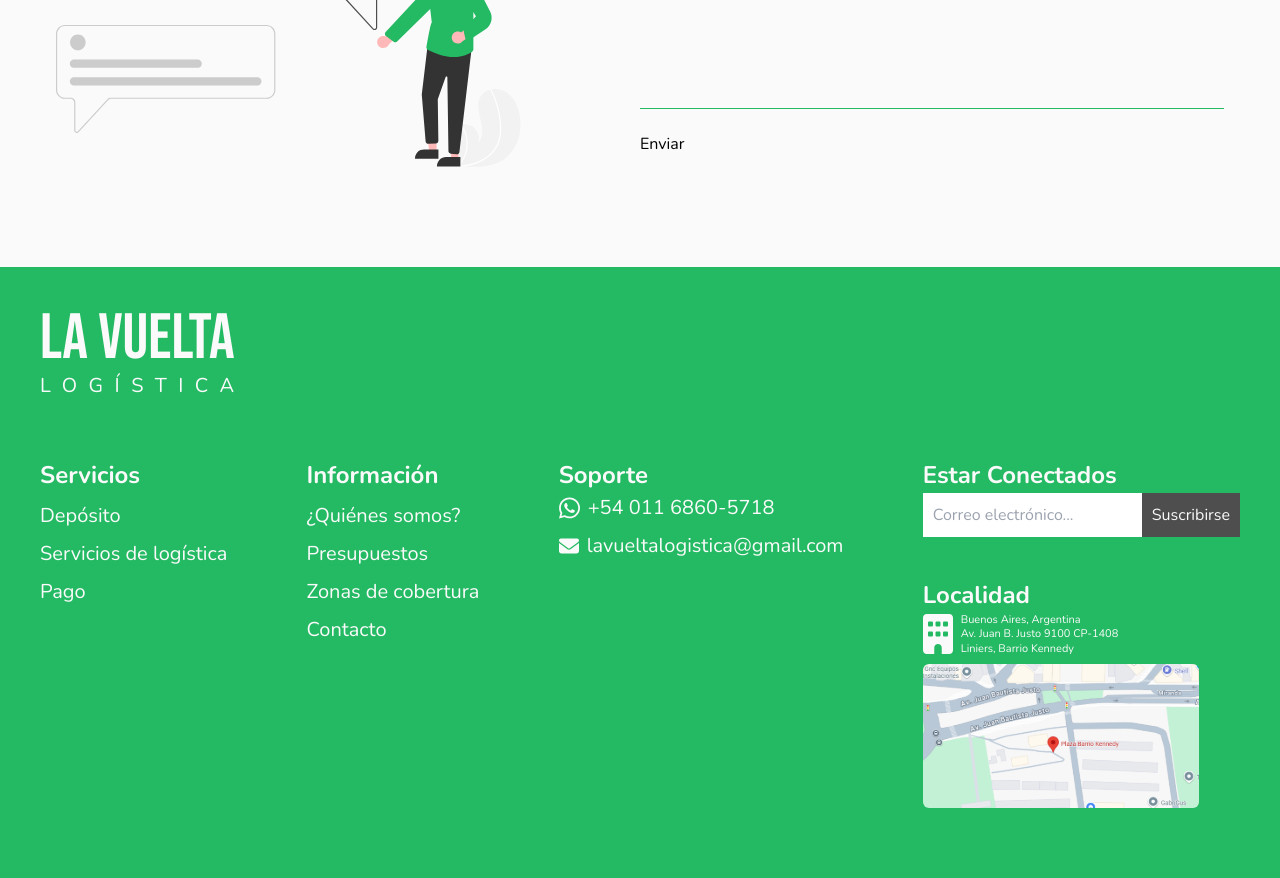
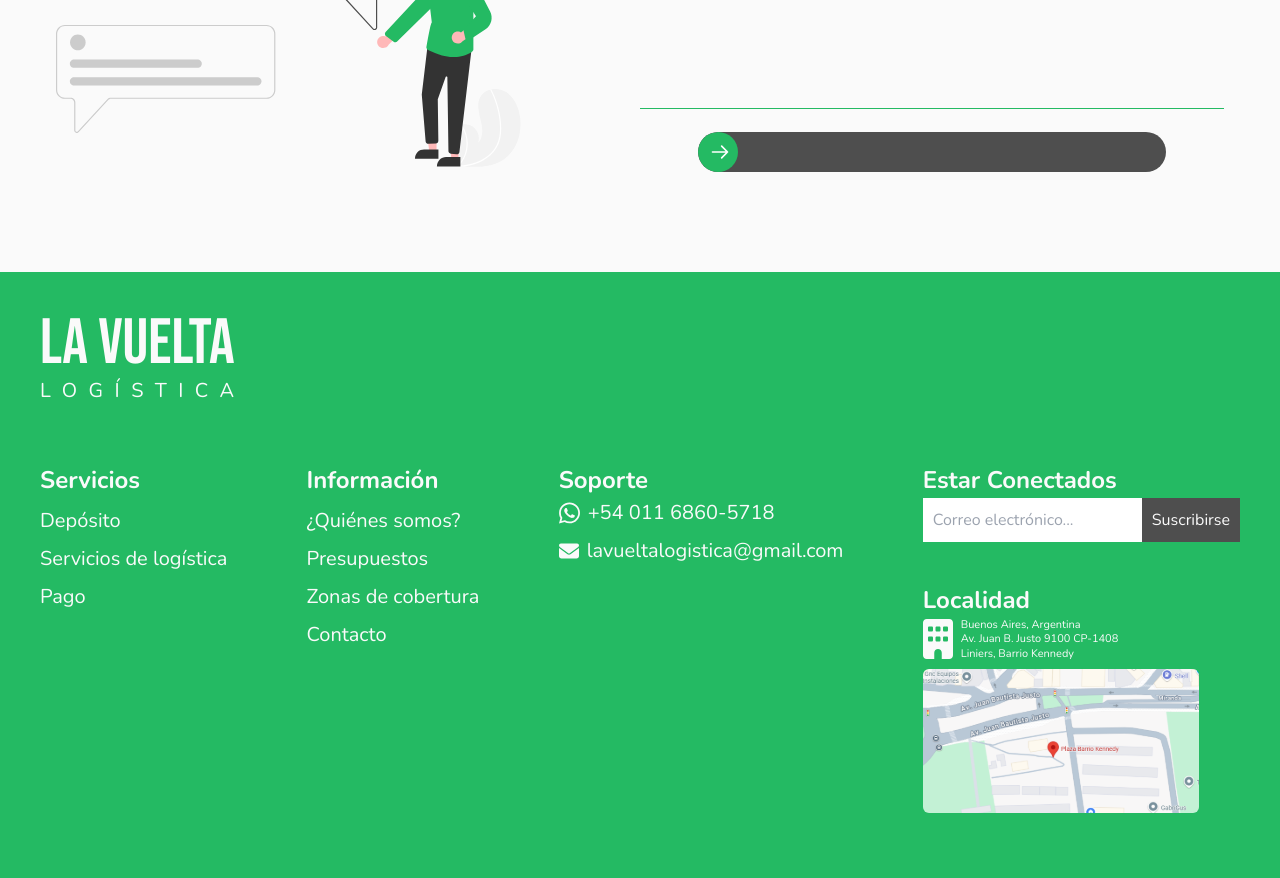
Before and after one commit to LautaroGando/GLU-Logistica, a Next.js app: page / in a window 1280 px wide. Shown: the part 4100-4978 px from the top of the page. Built offline with nearby package versions, Linux system fonts and the light colour scheme.

Commit message:
Agregando boton de contacto, mejorando validaciones del formulario "register"

```diff
--- a/src/components/HomeComponents/Contact/ContactForm/ContactForm.tsx
+++ b/src/components/HomeComponents/Contact/ContactForm/ContactForm.tsx
@@ -42,8 +42,33 @@ const ContactForm: React.FC = () => {
             <ErrorMessage name="mensaje" component="div" className="text-red-500" />
           </div>
 
-          <button type="submit" className="btnSubmit">
-            Enviar
+          <button
+            type="submit"
+            className="
+            group relative flex items-center justify-start w-[80%] h-[30px] mx-auto bg-sc rounded-full overflow-hidden transition-all duration-300 pr-4 py-2
+            sm:h-[36px]
+            lg:h-[40px]
+            "
+          >
+            <span className="absolute left-0 w-10 h-10 p-2 bg-pcPrincipal rounded-full flex items-center justify-end transition-all duration-300 group-hover:w-full">
+              <svg
+                className="w-5 h-5 text-white"
+                fill="none"
+                viewBox="0 0 24 24"
+                stroke="currentColor"
+              >
+                <path
+                  strokeLinecap="round"
+                  strokeLinejoin="round"
+                  strokeWidth={2}
+                  d="M14 5l7 7m0 0l-7 7m7-7H3"
+                />
+              </svg>
+            </span>
+
+            <span className="absolute right-[100%] text-white text-sm font-medium opacity-0 transition-all duration-300 group-hover:opacity-100 group-hover:right-10">
+              Enviar
+            </span>
           </button>
         </Form>
       )}
--- a/src/components/SingUpComponents/SingUp.tsx
+++ b/src/components/SingUpComponents/SingUp.tsx
@@ -33,7 +33,7 @@ const SingUp = () => {
           <span className="flex items-center justify-center gap-3 text-tcSecondary font-light before:content-[''] before:flex-1 before:h-[1px] before:bg-tcSecondary after:content-[''] after:flex-1 after:h-[1px] after:bg-tcSecondary">
             o
           </span>
-          <ButtonGoogle text="Iniciar sesión con google" />
+          <ButtonGoogle text="Registrarse con google" />
           <ChangeLinkForm
             text="¿Ya tienes una cuenta?"
             href="/sign-in"
```
